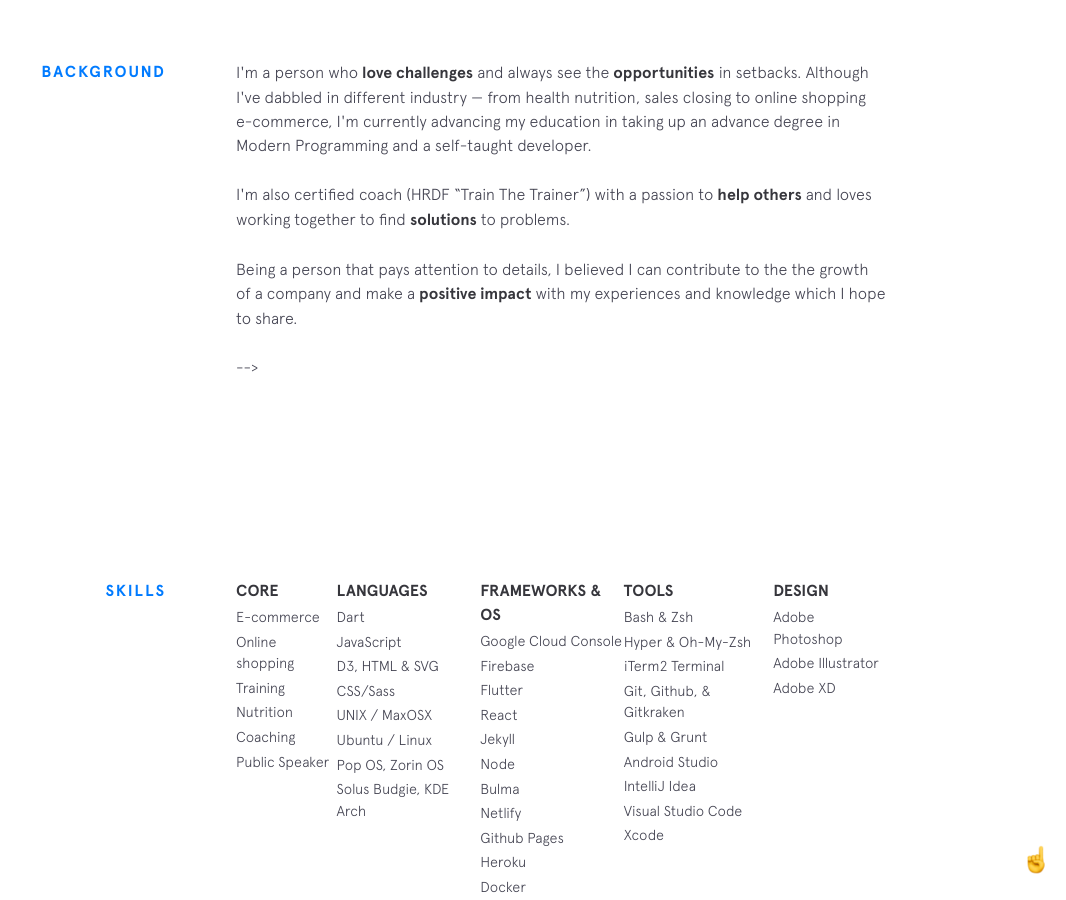
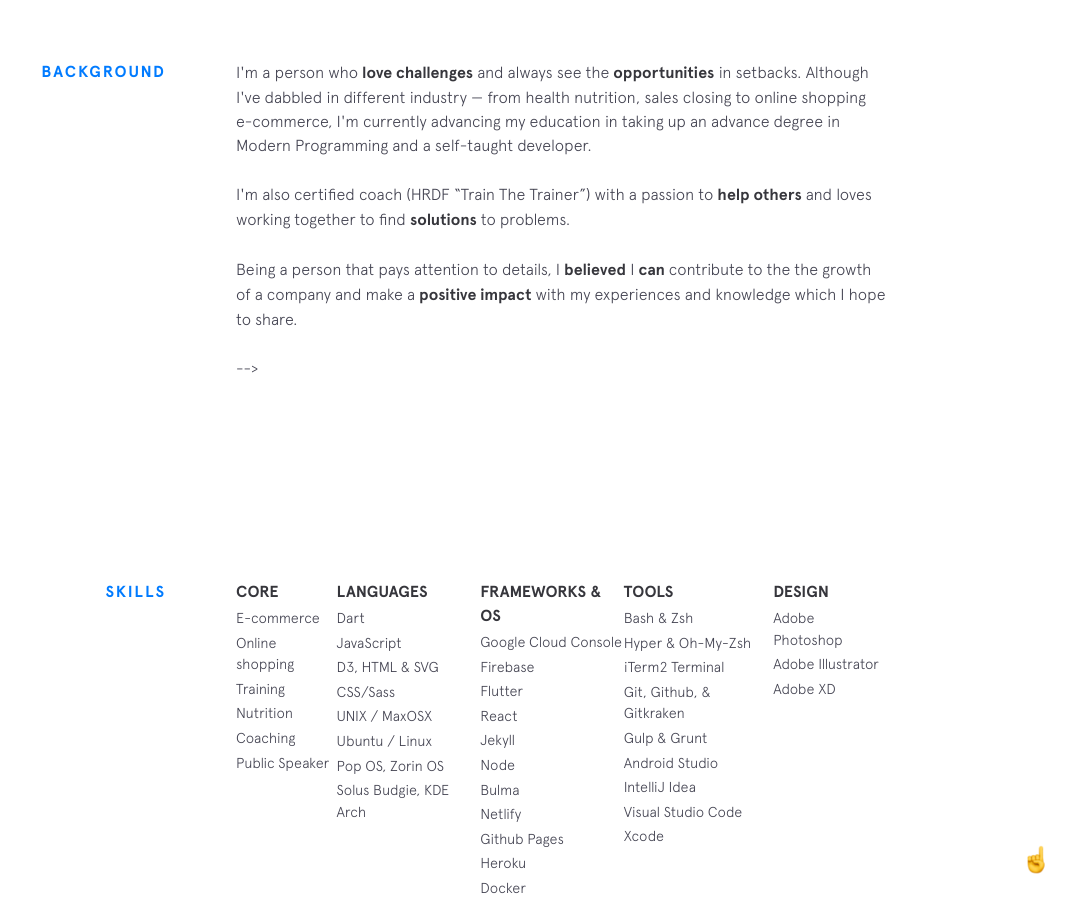
Before and after one commit to marcustanx/marcustanx.github.io, a Jekyll site: the page built from index.html, in a window 1280 px wide and 900 px high, scrolled down 940 px. Shown: the whole window, without its empty margins (214-1280 px from the left). Built offline with Jekyll 4.4.1, drawn with Linux system fonts in a browser that asks for light colours; nearby versions of some CDN libraries.

```diff
--- a/_includes/background.html
+++ b/_includes/background.html
@@ -10,7 +10,7 @@
 		</p>
 
 		<p>
-			Being a person that pays attention to details, I believed I can contribute to the the growth of a company and make a <strong>positive impact</strong> with my experiences and knowledge which I hope to share.
+			Being a person that pays attention to details, I <strong>believed</strong> I <strong>can</strong> contribute to the the growth of a company and make a <strong>positive impact</strong> with my experiences and knowledge which I hope to share.
 		</p>
 <!--
     <p>
@@ -24,6 +24,6 @@
     <p>
        For now I am only self-taught developer, I started to learn coding while transitioning to a new career pathway in tech while seeking opportunities to further grow my passion into a stable, sustainable & high success career. I love challenges, new projects, and solving problems.
     </p>
-    <!-- {% include employment-status.html %} -->
+    {% include employment-status.html %} -->
   </div>
 </section>
```
Also changed, not shown: _includes/employment-status.html (line endings or trailing spaces).
